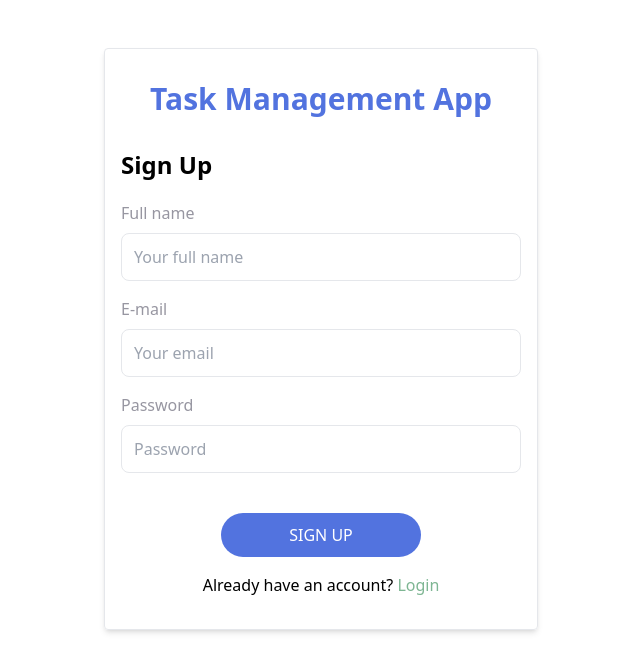
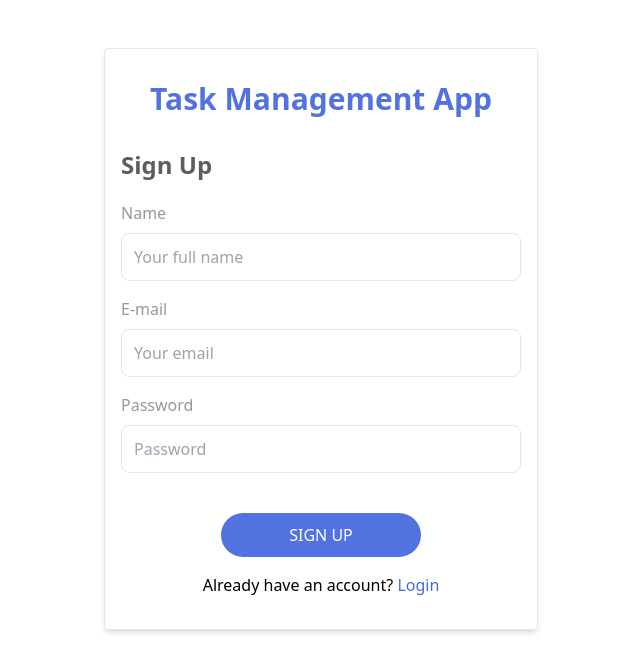
Before and after one commit to Jobayer98/task-management, a React (Vite) app in the folder client/: page /signup in a window 1280 px wide. Shown: the top 672 px of the page, without its empty margins (319-959 px from the left). Built offline with nearby package versions, Linux system fonts and the light colour scheme.

Commit message:
handle signup form using react hook form

```diff
--- a/client/src/pages/Auth/Signup.jsx
+++ b/client/src/pages/Auth/Signup.jsx
@@ -1,6 +1,12 @@
 import { Link } from "react-router-dom";
+import { useForm } from "react-hook-form";
 
 function Signup() {
+  const { register, handleSubmit } = useForm();
+  const onSubmit = async (data) => {
+    // console.log(data);
+  };
+
   return (
     <section className="flex justify-center pt-12 mb-12">
       <div className="border p-4 rounded shadow-md">
@@ -9,14 +15,18 @@ function Signup() {
             <span className="text-[#5273df]">Task Management App</span>
           </h2>
         </div>
-        <h1 className="text-2xl font-bold">Sign Up</h1>
-        <form className="text-[#9796A1] w-[400px] flex flex-col mt-3">
+        <h1 className="text-2xl font-bold text-[#5e5d5d]">Sign Up</h1>
+        <form
+          onSubmit={handleSubmit(onSubmit)}
+          className="text-[#9796A1] w-[400px] flex flex-col mt-3"
+        >
           <div className="my-2">
             <label className="text-left" htmlFor="fullname">
-              Full name
+              Name
             </label>
             <br />
             <input
+              {...register("name", { required: true })}
               className="focus:ring-1 focus:outline-none focus:ring-[#5273df] w-full h-12 rounded-lg pl-3 text-black border mt-2"
               type="text"
               placeholder="Your full name"
@@ -28,6 +38,7 @@ function Signup() {
             </label>
             <br />
             <input
+              {...register("email", { required: true })}
               className="focus:ring-1 focus:outline-none focus:ring-[#5273df] w-full h-12 rounded-lg pl-3 text-black border mt-2"
               type="email"
               placeholder="Your email"
@@ -39,6 +50,7 @@ function Signup() {
             </label>
             <br />
             <input
+              {...register("password", { required: true })}
               className="focus:ring-1 focus:outline-none focus:ring-[#5273df] w-full h-12 rounded-lg pl-3 text-black border mt-2"
               type="password"
               placeholder="Password"
@@ -54,7 +66,7 @@ function Signup() {
         </form>
         <p className="my-4 text-center">
           Already have an account?{" "}
-          <Link className="text-[#7EB693]" to="/login">
+          <Link className="text-[#496bda]" to="/login">
             Login
           </Link>
         </p>
```
